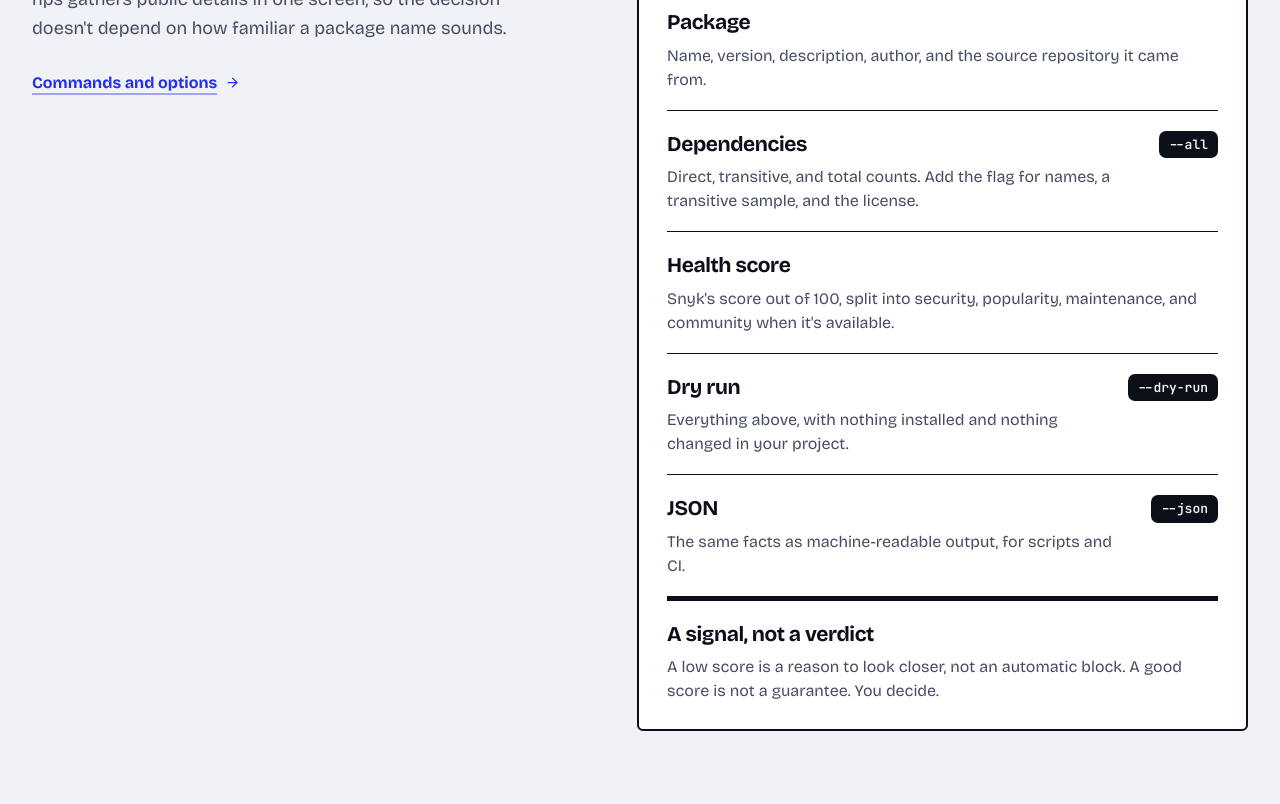
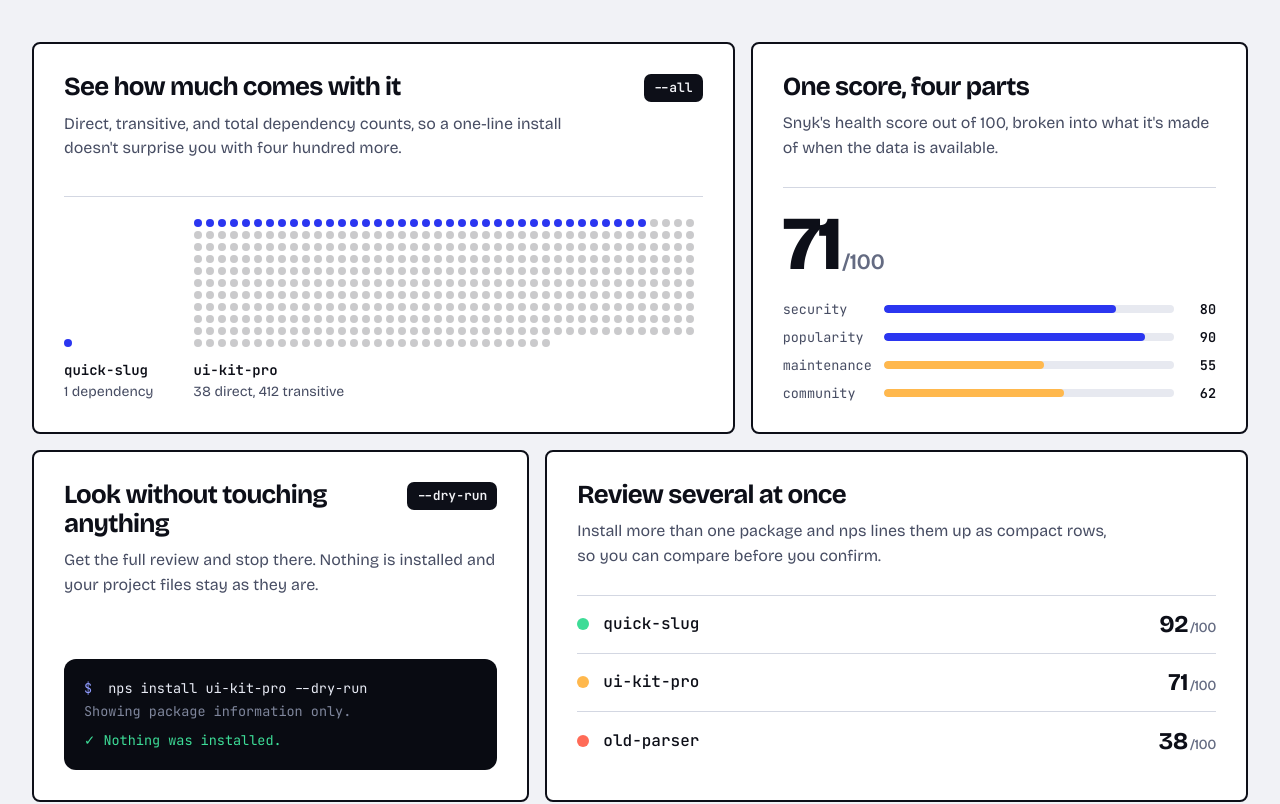
Before and after one commit to chnetajibc/npm-safe-website, a Next.js app: page / in a window 1280 px wide. Shown: the part 1560-2364 px from the top of the page. Built offline with nearby package versions, Linux system fonts and the light colour scheme.

Commit message:
refined feature section

```diff
--- a/src/app/globals.css
+++ b/src/app/globals.css
@@ -194,22 +194,67 @@ button { font-family: inherit; }
 .statement p { max-width: 21em; margin: 0 0 36px; font-size: clamp(30px, 4.4vw, 64px); font-weight: 600; letter-spacing: -.035em; line-height: 1.06; text-wrap: pretty; }
 .statement p span { color: var(--text-tertiary); }
 
-/* Package facts label */
-.facts { display: grid; grid-template-columns: minmax(0, 5fr) minmax(0, 6fr); align-items: start; gap: 96px; width: min(1240px, calc(100% - 64px)); margin: 0 auto; padding: 88px 0 144px; }
-.facts-intro { position: sticky; top: 112px; }
-.facts-intro h2, .managers-copy h2 { margin: 0; font-size: clamp(34px, 3.8vw, 56px); font-weight: 700; letter-spacing: -.04em; line-height: 1.02; text-wrap: balance; }
-.facts-intro p { max-width: 27em; margin: 22px 0 28px; color: var(--text-secondary); font-size: 18px; line-height: 1.6; }
-.label { padding: 22px 28px 26px; border: 2px solid var(--foreground); border-radius: 6px; background: var(--surface); color: var(--foreground); }
-.label-head { padding-bottom: 12px; border-bottom: 10px solid var(--foreground); }
-.label-head h3 { margin: 0; font-size: clamp(36px, 4vw, 52px); font-weight: 800; letter-spacing: -.045em; line-height: 1; }
-.label-head p { margin: 6px 0 0; color: var(--text-secondary); font-size: 15px; }
-.label ul { margin: 0; padding: 0; list-style: none; }
-.label li { display: flex; align-items: flex-start; justify-content: space-between; gap: 24px; padding: 18px 0; border-bottom: 1px solid var(--foreground); }
-.label li:last-child { border-bottom-width: 5px; }
-.label h4 { margin: 0; font-size: 21px; font-weight: 700; letter-spacing: -.02em; }
-.label li p, .label-foot p { max-width: 36em; margin: 5px 0 0; color: var(--text-secondary); font-size: 16px; line-height: 1.5; }
-.label li code { flex: 0 0 auto; margin-top: 2px; padding: 4px 10px; border-radius: 7px; background: var(--foreground); color: var(--background); font-size: 13px; font-weight: 600; white-space: nowrap; }
-.label-foot { padding-top: 18px; }
+/* Features: four tiles, each showing one thing nps tells you. */
+.facts { width: min(1240px, calc(100% - 64px)); margin: 0 auto; padding: 88px 0 144px; }
+.facts-head { display: grid; grid-template-columns: minmax(0, 7fr) minmax(0, 4fr); align-items: end; gap: 64px; margin-bottom: 48px; }
+.facts-head h2, .managers-copy h2 { margin: 0; font-size: clamp(34px, 3.8vw, 56px); font-weight: 700; letter-spacing: -.04em; line-height: 1.02; text-wrap: balance; }
+.facts-head p { margin: 0 0 20px; color: var(--text-secondary); font-size: 18px; line-height: 1.6; }
+.bento { display: grid; grid-template-columns: repeat(12, minmax(0, 1fr)); gap: 16px; }
+.tile { display: flex; flex-direction: column; min-width: 0; padding: 28px 30px 30px; border: 2px solid var(--foreground); border-radius: 8px; background: var(--surface); }
+.tile-deps { grid-column: span 7; }
+.tile-score { grid-column: span 5; }
+.tile-dry { grid-column: span 5; }
+.tile-batch { grid-column: span 7; }
+.tile header { display: flex; align-items: flex-start; justify-content: space-between; gap: 16px; }
+.tile h3 { margin: 0; font-size: 26px; font-weight: 700; letter-spacing: -.03em; line-height: 1.12; }
+.tile header code { flex: 0 0 auto; margin-top: 2px; padding: 4px 10px; border-radius: 7px; background: var(--foreground); color: var(--background); font-size: 13px; font-weight: 600; white-space: nowrap; }
+.tile > p { max-width: 34em; margin: 10px 0 26px; color: var(--text-secondary); font-size: 16px; line-height: 1.55; }
+.tile > :last-child { margin-top: auto; }
+.tile > p + * { margin-top: auto; }
+
+.deps-compare { display: grid; grid-template-columns: auto minmax(0, 1fr); align-items: end; gap: 40px; padding-top: 22px; border-top: 1px solid var(--border); }
+.deps-compare figure { margin: 0; }
+.deps-compare figcaption { display: flex; flex-direction: column; gap: 2px; margin-top: 14px; font-size: 14px; color: var(--text-secondary); }
+.deps-compare figcaption strong { color: var(--foreground); font: 600 14px var(--font-mono), monospace; }
+.dots { display: grid; grid-template-columns: repeat(auto-fill, 8px); gap: 4px; }
+.deps-compare figure:first-child .dots { grid-template-columns: 8px; }
+.dots i { width: 8px; height: 8px; border-radius: 50%; background: color-mix(in srgb, var(--foreground) 22%, transparent); }
+.dots i.is-direct { background: var(--cobalt); }
+.deps-compare figure:first-child .dots i { background: var(--cobalt); }
+
+.score { padding-top: 22px; border-top: 1px solid var(--border); }
+.score-number { font-size: 76px; font-weight: 800; letter-spacing: -.05em; line-height: .9; }
+.score-number span { margin-left: 4px; color: var(--text-tertiary); font-size: 22px; font-weight: 600; letter-spacing: -.02em; }
+.score ul { display: grid; gap: 10px; margin: 22px 0 0; padding: 0; list-style: none; }
+.score li { display: grid; grid-template-columns: 6.6em minmax(0, 1fr) 2.2em; align-items: center; gap: 12px; font: 13.5px var(--font-mono), monospace; color: var(--text-secondary); }
+.score li b { color: var(--foreground); font-weight: 600; text-align: right; }
+.score u { display: block; height: 8px; border-radius: 4px; background: var(--surface-soft); text-decoration: none; overflow: hidden; }
+.score s { display: block; height: 100%; border-radius: 4px; background: var(--ok); text-decoration: none; }
+.score s.is-warn { background: var(--warn); }
+.score s.is-ok { background: var(--cobalt); }
+
+.mini-term { padding: 18px 20px; border-radius: 12px; background: var(--ink); color: #e8ebf5; font: 13.5px/1.7 var(--font-mono), monospace; overflow-wrap: anywhere; }
+.mini-term p { margin: 0; }
+.mini-term em { margin-right: 8px; color: #909cff; font-style: normal; }
+.mini-term .dim { color: #7f869c; }
+.mini-term .ok { margin-top: 6px; color: var(--ok); }
+
+.batch { display: grid; margin: 0; padding: 0; border-top: 1px solid var(--border); list-style: none; }
+.batch li { display: grid; grid-template-columns: 12px minmax(0, 1fr) auto; align-items: center; gap: 14px; min-height: 58px; border-bottom: 1px solid var(--border); }
+.batch li:last-child { border-bottom: 0; }
+.batch i { width: 12px; height: 12px; border-radius: 50%; }
+.batch i.is-ok { background: var(--ok); }
+.batch i.is-warn { background: var(--warn); }
+.batch i.is-bad { background: var(--bad); }
+.batch code { font-size: 16px; font-weight: 500; }
+.batch b { font-size: 24px; font-weight: 700; letter-spacing: -.02em; }
+.batch b span { margin-left: 2px; color: var(--text-tertiary); font-size: 14px; font-weight: 500; }
+
+.verdict { display: flex; align-items: center; justify-content: space-between; gap: 40px; margin-top: 16px; padding: 28px 30px; border: 2px solid var(--foreground); border-radius: 8px; background: var(--foreground); color: var(--background); }
+.verdict h3 { margin: 0; font-size: 26px; font-weight: 700; letter-spacing: -.03em; }
+.verdict p { max-width: 34em; margin: 6px 0 0; color: color-mix(in srgb, var(--background) 72%, transparent); font-size: 16px; line-height: 1.5; }
+.verdict > p { max-width: 20em; margin: 0; text-align: right; }
+.verdict code { padding: 2px 7px; border-radius: 6px; background: color-mix(in srgb, var(--background) 16%, transparent); color: var(--background); font-size: .9em; }
 
 /* Package managers and steps */
 .managers { background: var(--ink-section); color: #fff; }
@@ -248,14 +293,16 @@ button { font-family: inherit; }
 
 @media (max-width: 1100px) {
   .hero-inner { gap: 48px; }
-  .facts { gap: 56px; }
   .managers-inner { gap: 56px; }
 }
 @media (max-width: 960px) {
   .hero-inner { grid-template-columns: minmax(0, 1fr); padding: 64px 0 104px; }
   .hero h1 { font-size: clamp(46px, 14vw, 84px); }
-  .facts { grid-template-columns: minmax(0, 1fr); padding: 56px 0 104px; }
-  .facts-intro { position: static; }
+  .facts { padding: 56px 0 104px; }
+  .facts-head { grid-template-columns: minmax(0, 1fr); gap: 20px; }
+  .tile-deps, .tile-score, .tile-dry, .tile-batch { grid-column: 1 / -1; }
+  .verdict { flex-direction: column; align-items: flex-start; gap: 16px; }
+  .verdict > p { max-width: none; text-align: left; }
   .managers-inner { grid-template-columns: minmax(0, 1fr); padding: 96px 0 72px; }
   .steps { grid-template-columns: minmax(0, 1fr); gap: 32px; padding-bottom: 88px; }
   .statement { padding-top: 96px; }
@@ -290,10 +337,12 @@ button { font-family: inherit; }
   .term-picker button { font-size: 12.5px; padding: 0 12px; }
   .statement { padding: 72px 0 8px; }
   .facts { padding: 40px 0 80px; }
-  .facts-intro p { font-size: 17px; }
-  .label { padding: 18px 18px 22px; }
-  .label li { flex-direction: column; gap: 10px; }
-  .label li code { order: -1; margin: 0; }
+  .facts-head p { font-size: 17px; }
+  .tile { padding: 22px 20px 24px; }
+  .tile h3, .verdict h3 { font-size: 23px; }
+  .deps-compare { grid-template-columns: minmax(0, 1fr); gap: 28px; }
+  .score-number { font-size: 64px; }
+  .verdict { padding: 22px 20px; }
   .managers-inner { padding: 72px 0 56px; }
   .pm-tabs { display: grid; grid-template-columns: repeat(4, minmax(0, 1fr)); width: 100%; }
   .pm-tabs button { min-width: 0; padding: 0 6px; font-size: 14px; }
--- a/src/app/page.tsx
+++ b/src/app/page.tsx
@@ -4,31 +4,28 @@ import CommandCopy from "@/components/ui/CommandCopy";
 import HeroTerminal from "@/components/landing/HeroTerminal";
 import PackageManagerDemo from "@/components/landing/PackageManagerDemo";
 
-const facts = [
-  {
-    title: "Package",
-    body: "Name, version, description, author, and the source repository it came from.",
-  },
-  {
-    title: "Dependencies",
-    body: "Direct, transitive, and total counts. Add the flag for names, a transitive sample, and the license.",
-    flag: "--all",
-  },
-  {
-    title: "Health score",
-    body: "Snyk's score out of 100, split into security, popularity, maintenance, and community when it's available.",
-  },
-  {
-    title: "Dry run",
-    body: "Everything above, with nothing installed and nothing changed in your project.",
-    flag: "--dry-run",
-  },
-  {
-    title: "JSON",
-    body: "The same facts as machine-readable output, for scripts and CI.",
-    flag: "--json",
-  },
+const scoreParts: [string, number][] = [
+  ["security", 80],
+  ["popularity", 90],
+  ["maintenance", 55],
+  ["community", 62],
 ];
+
+const batch = [
+  { name: "quick-slug", score: 92, tone: "ok" },
+  { name: "ui-kit-pro", score: 71, tone: "warn" },
+  { name: "old-parser", score: 38, tone: "bad" },
+];
+
+function DependencyDots({ direct, transitive }: { direct: number; transitive: number }) {
+  return (
+    <div className="dots" aria-hidden="true">
+      {Array.from({ length: direct + transitive }, (_, i) => (
+        <i key={i} className={i < direct ? "is-direct" : undefined} />
+      ))}
+    </div>
+  );
+}
 
 const steps = [
   { title: "Install nps once", command: "npm install --global @hort/nps" },
@@ -70,34 +67,88 @@ export default function Home() {
       </section>
 
       <section className="facts" id="features">
-        <div className="facts-intro">
+        <div className="facts-head">
           <h2>Everything on the label, before anything installs.</h2>
-          <p>
-            nps gathers public details in one screen, so the decision doesn&apos;t depend on how familiar a package name sounds.
-          </p>
+          <div>
+            <p>nps gathers public details into one screen, so the decision doesn&apos;t depend on how familiar a package name sounds.</p>
             <Link href="/docs/cli-reference" className="text-link">Commands and options <ArrowRight size={15} /></Link>
           </div>
+        </div>
 
-        <div className="label" role="group" aria-label="What nps shows for each package">
-          <div className="label-head">
-            <h3>Package facts</h3>
-            <p>Shown for every registry package</p>
+        <div className="bento">
+          <article className="tile tile-deps">
+            <header>
+              <h3>See how much comes with it</h3>
+              <code>--all</code>
+            </header>
+            <p>Direct, transitive, and total dependency counts, so a one-line install doesn&apos;t surprise you with four hundred more.</p>
+            <div className="deps-compare" role="img" aria-label="Sample comparison: quick-slug has 1 dependency in total. ui-kit-pro has 38 direct and 412 transitive, 450 in total.">
+              <figure>
+                <DependencyDots direct={1} transitive={0} />
+                <figcaption><strong>quick-slug</strong><span>1 dependency</span></figcaption>
+              </figure>
+              <figure>
+                <DependencyDots direct={38} transitive={412} />
+                <figcaption><strong>ui-kit-pro</strong><span>38 direct, 412 transitive</span></figcaption>
+              </figure>
             </div>
+          </article>
+
+          <article className="tile tile-score">
+            <header>
+              <h3>One score, four parts</h3>
+            </header>
+            <p>Snyk&apos;s health score out of 100, broken into what it&apos;s made of when the data is available.</p>
+            <div className="score" role="img" aria-label="Sample health score of 71 out of 100: security 80, popularity 90, maintenance 55, community 62.">
+              <div className="score-number">71<span>/100</span></div>
               <ul>
-            {facts.map((fact) => (
-              <li key={fact.title}>
-                <div>
-                  <h4>{fact.title}</h4>
-                  <p>{fact.body}</p>
-                </div>
-                {fact.flag && <code>{fact.flag}</code>}
+                {scoreParts.map(([label, value]) => (
+                  <li key={label}>
+                    <span>{label}</span>
+                    <u><s style={{ width: `${value}%` }} className={value >= 80 ? "is-ok" : "is-warn"} /></u>
+                    <b>{value}</b>
                   </li>
                 ))}
               </ul>
-          <div className="label-foot">
-            <h4>A signal, not a verdict</h4>
+            </div>
+          </article>
+
+          <article className="tile tile-dry">
+            <header>
+              <h3>Look without touching anything</h3>
+              <code>--dry-run</code>
+            </header>
+            <p>Get the full review and stop there. Nothing is installed and your project files stay as they are.</p>
+            <div className="mini-term">
+              <p><em>$</em> nps install ui-kit-pro --dry-run</p>
+              <p className="dim">Showing package information only.</p>
+              <p className="ok">✓ Nothing was installed.</p>
+            </div>
+          </article>
+
+          <article className="tile tile-batch">
+            <header>
+              <h3>Review several at once</h3>
+            </header>
+            <p>Install more than one package and nps lines them up as compact rows, so you can compare before you confirm.</p>
+            <ul className="batch">
+              {batch.map((item) => (
+                <li key={item.name}>
+                  <i className={`is-${item.tone}`} aria-hidden="true" />
+                  <code>{item.name}</code>
+                  <b>{item.score}<span>/100</span></b>
+                </li>
+              ))}
+            </ul>
+          </article>
+        </div>
+
+        <div className="verdict">
+          <div>
+            <h3>A signal, not a verdict</h3>
             <p>A low score is a reason to look closer, not an automatic block. A good score is not a guarantee. You decide.</p>
           </div>
+          <p>Need the facts in a script? Add <code>--json</code> for machine-readable output.</p>
         </div>
       </section>
 
```
Lines whose indentation alone changed are shown as unchanged.
